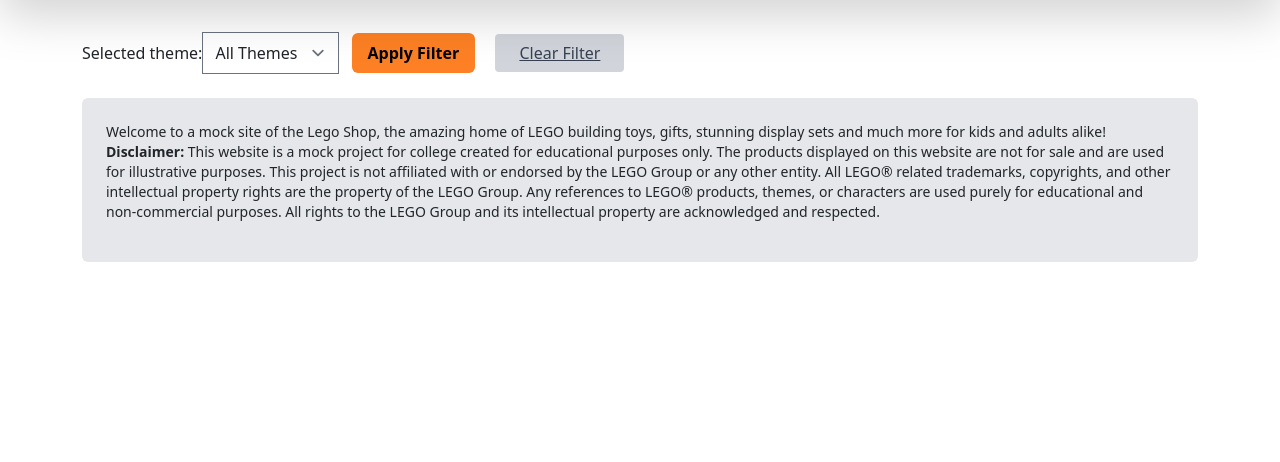
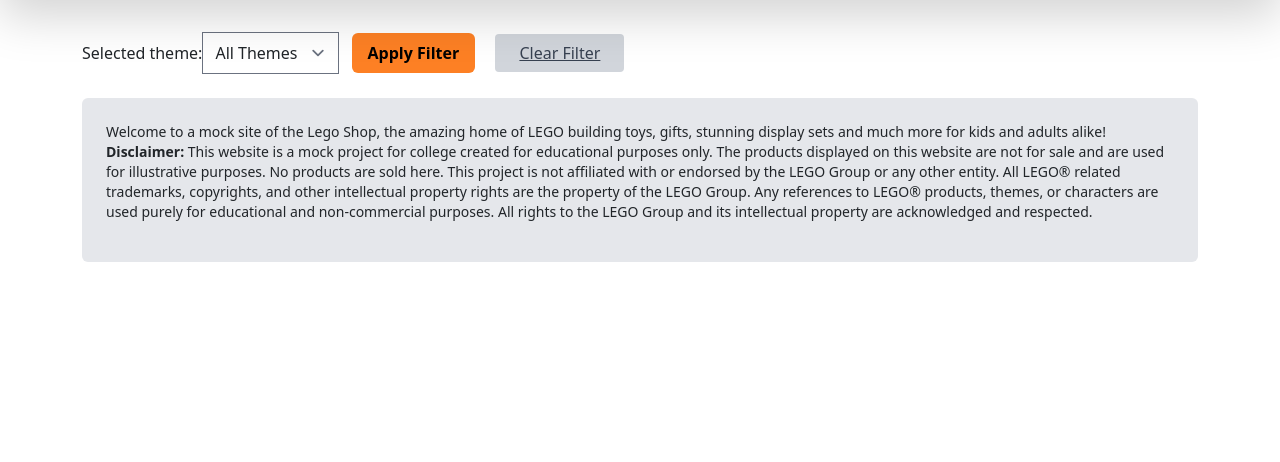
Before and after one commit to emmaC11/brick-by-brick, a Django app: page /cart/shop/ in a window 1280 px wide. Shown: the part 112-574 px from the top of the page. Run offline with Django 3.2, Linux system fonts and the light colour scheme; data comes from the database, SQL or seed files in the repository; data that the repository does not hold is empty; style sheets or scripts are compiled from the project's sources; some libraries are stand-ins or nearby versions.

Commit message:
update disclaimer to highlight no products are sold

```diff
--- a/templates/cart/product_list.html
+++ b/templates/cart/product_list.html
@@ -18,7 +18,7 @@
         {% if selected_theme_description %}
             {{ selected_theme_description }}
             {% else %}
-            <p>Welcome to a mock site of the Lego Shop, the amazing home of LEGO building toys, gifts, stunning display sets and much more for kids and adults alike! <br/><strong>Disclaimer:</strong>  This website is a mock project for college created for educational purposes only. The products displayed on this website are not for sale and are used for illustrative purposes. This project is not affiliated with or endorsed by the LEGO Group or any other entity. All LEGO® related trademarks, copyrights, and other intellectual property rights are the property of the LEGO Group. Any references to LEGO® products, themes, or characters are used purely for educational and non-commercial purposes. All rights to the LEGO Group and its intellectual property are acknowledged and respected.</p>
+            <p>Welcome to a mock site of the Lego Shop, the amazing home of LEGO building toys, gifts, stunning display sets and much more for kids and adults alike! <br/><strong>Disclaimer:</strong>  This website is a mock project for college created for educational purposes only. The products displayed on this website are not for sale and are used for illustrative purposes. No products are sold here. This project is not affiliated with or endorsed by the LEGO Group or any other entity. All LEGO® related trademarks, copyrights, and other intellectual property rights are the property of the LEGO Group. Any references to LEGO® products, themes, or characters are used purely for educational and non-commercial purposes. All rights to the LEGO Group and its intellectual property are acknowledged and respected.</p>
         {% endif %}
     </div>
     <div class="grid grid-cols-1 sm:grid-cols-2 md:grid-cols-3 lg:grid-cols-4 gap-4">
```
